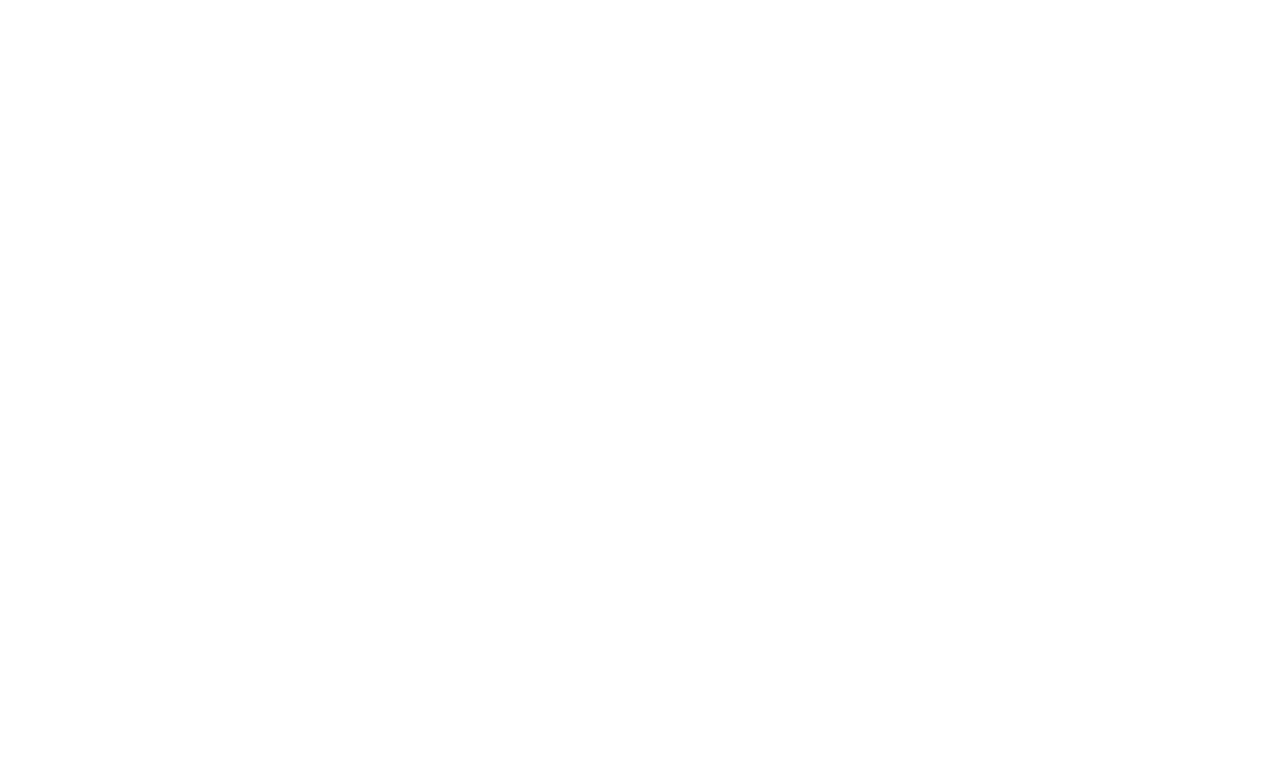
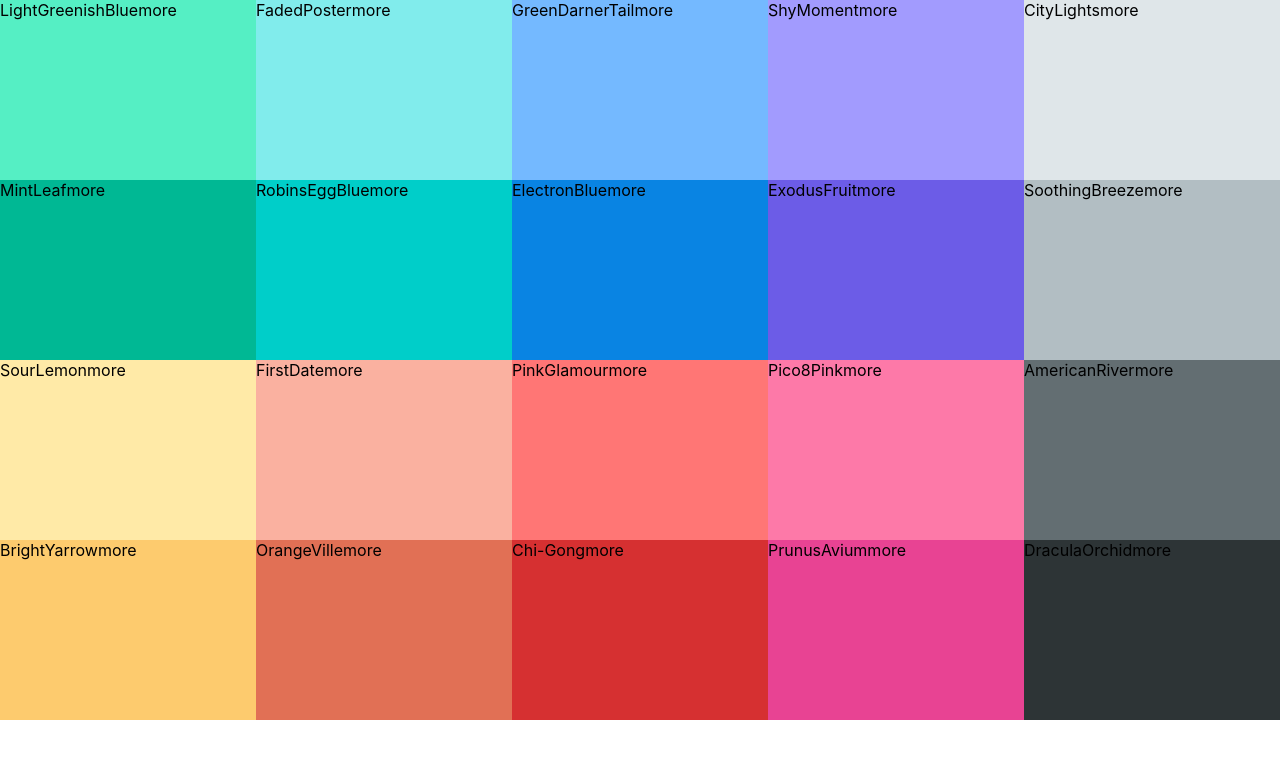
Before and after one commit to Masoud-khalifeh/Colors-App, a React (Create React App) app: page / in a window 1280 px wide. Shown: the top 758 px of the page. Built offline with nearby package versions, Linux system fonts and the light colour scheme.

Commit message:
add ColorBox component

```diff
--- /dev/null
+++ b/src/ColorBox.css
@@ -0,0 +1,8 @@
+.ColorBox{
+    width:20%;
+    height:25%;
+    display: inline-block;
+    margin: 0 auto;
+    position: relative;
+    cursor: pointer;
+}
--- /dev/null
+++ b/src/ColorBox.js
@@ -0,0 +1,12 @@
+import React from "react";
+import './ColorBox.css';
+
+
+export default function ColorBox(props) {
+    return (
+        <div style={{ backgroundColor: `${props.backGround}`}} className="ColorBox" >
+            <span>{props.name}</span>
+            <span>more</span>
+        </div>
+    )
+}
--- /dev/null
+++ b/src/Palette.css
@@ -0,0 +1,8 @@
+.Palette{
+    height: 100vh;
+}
+
+.PaletteColors{
+
+ height: 90vh;
+}
--- a/src/Palette.js
+++ b/src/Palette.js
@@ -1,12 +1,17 @@
 
 import React from "react";
+import ColorBox from './ColorBox';
+import './Palette.css';
 
-export default function Pallete() {
-
+export default function Pallete(props) {
+    const colorBox = props.colors.map(color => <ColorBox backGround={color.color} name={color.name} />)
     return (
-        <div className="palette">
+        <div className="Palette">
             {/* navbar goes here */}
-            <div className="paletteColors">{/*bunch of color boxes*/}</div>
+            <div className="PaletteColors">
+                {/*bunch of color boxes*/}
+                {colorBox}
+            </div>
             {/* footer goes here             */}
         </div>
     )
```
